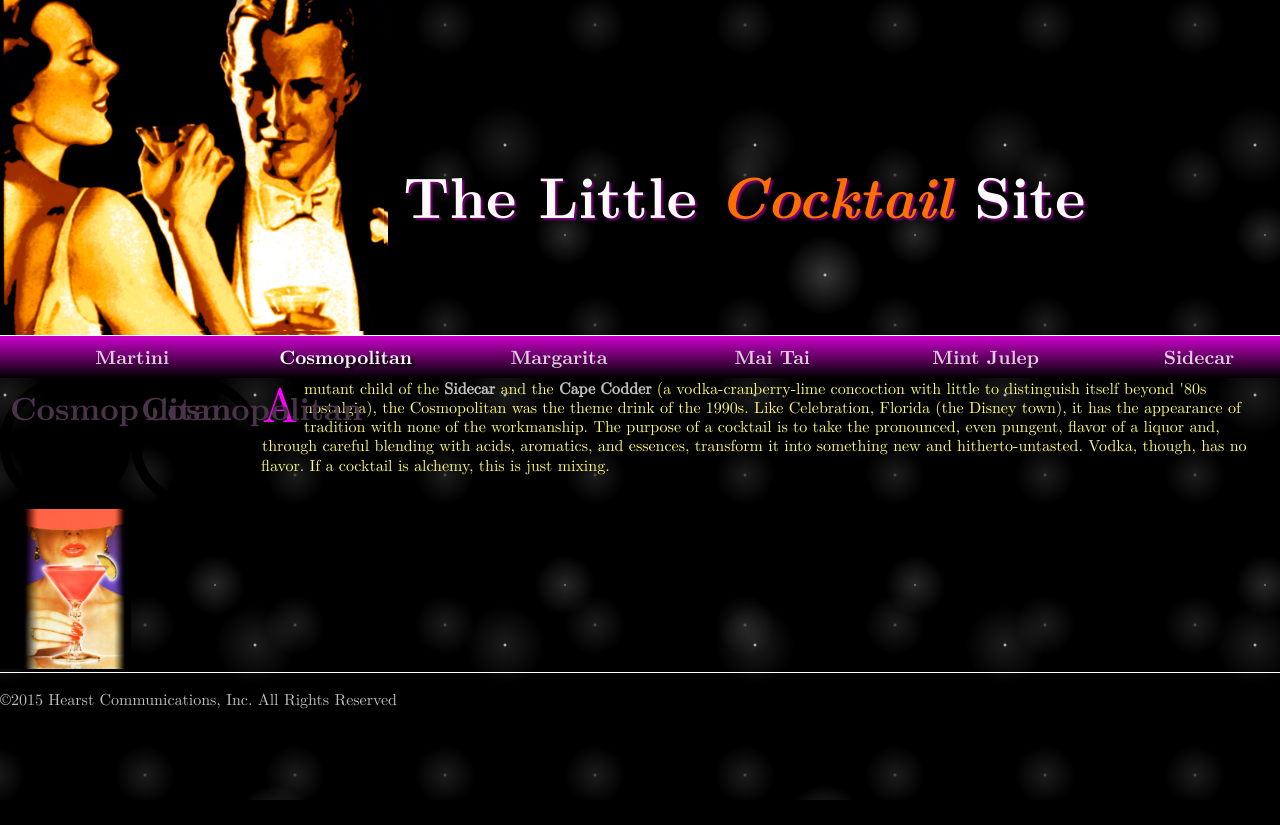
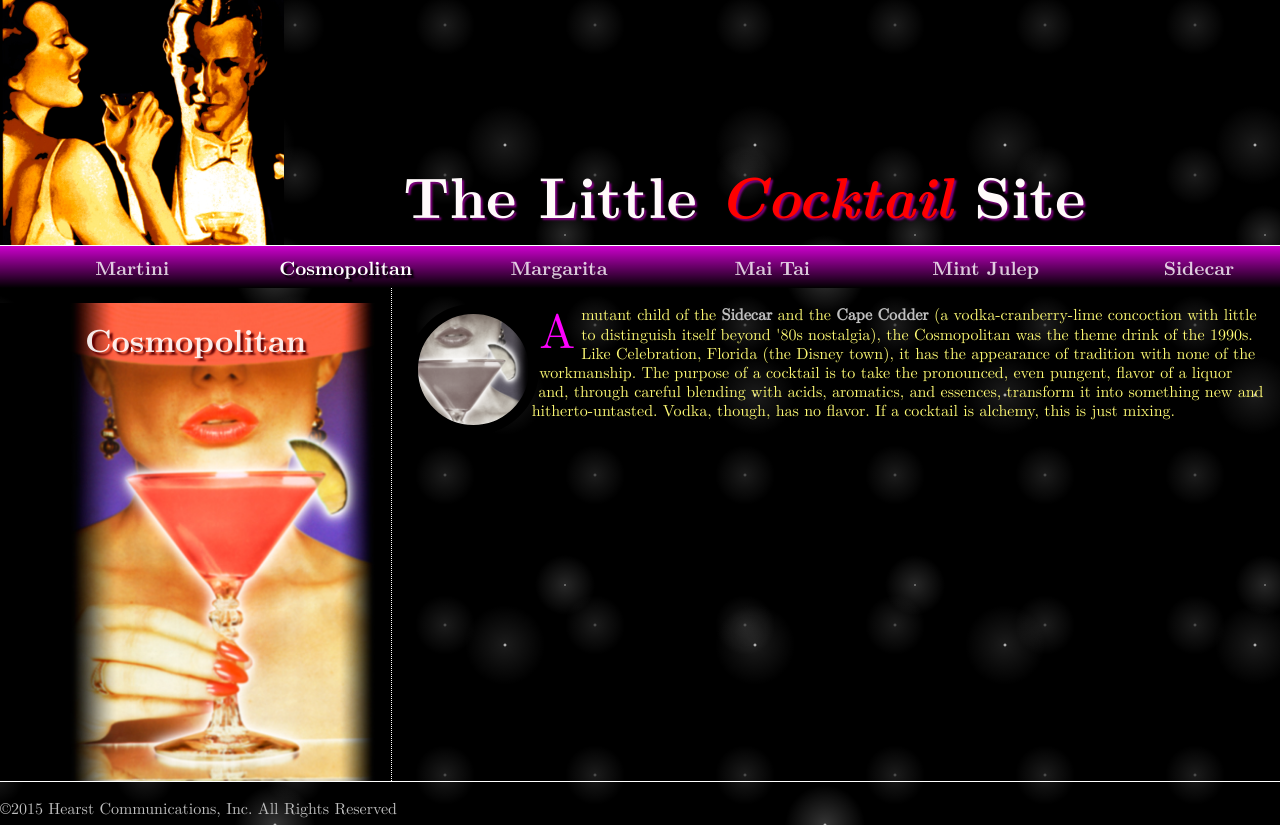
Before and after one commit to knavesmireBoy/cocktail, a PHP site: page /c5/index.html in a window 1280 px wide. Before the commit the page ends 800 px from the top, so only its background shows below. Run offline with PHP 8.4, Linux system fonts and the light colour scheme.

Commit message:
ready for new content tweaking

```diff
--- a/c1/index.html
+++ b/c1/index.html
@@ -4,6 +4,8 @@
 <head>
     <title>Martini</title>
     <meta charset="UTF-8">
+    <meta content="IE=edge" http-equiv="X-UA-Compatible">
+    <meta content="width=device-width, initial-scale=1" name="viewport">
     <link rel="stylesheet" href="../css/fonts.css">
     <link rel="stylesheet" href="../css/main.css">
     <link rel="stylesheet" href="../css/hoverTabs.css">
--- a/c2/index.html
+++ b/c2/index.html
@@ -4,6 +4,8 @@
 <head>
     <title>Sidecar</title>
     <meta charset="UTF-8">
+    <meta content="IE=edge" http-equiv="X-UA-Compatible">
+    <meta content="width=device-width, initial-scale=1" name="viewport">
     <link rel="stylesheet" href="../css/fonts.css">
     <link rel="stylesheet" href="../css/main.css">
     <link rel="stylesheet" href="../css/hoverTabs.css">
--- a/c5/index.html
+++ b/c5/index.html
@@ -4,15 +4,18 @@
 <head>
     <title>Cosmopolitan</title>
     <meta charset="UTF-8">
+    <meta content="IE=edge" http-equiv="X-UA-Compatible">
+    <meta content="width=device-width, initial-scale=1" name="viewport">
     <link rel="stylesheet" href="../css/fonts.css">
     <link rel="stylesheet" href="../css/main.css">
     <link rel="stylesheet" href="../css/hoverTabs.css">
 </head>
 
 <body id="c5">
-    <div  id="header"><div><img src="../img/fc.jpg" /></div><h1><a href="..">The Little <em>Cocktail</em> Site</a></h1>
+    <div  id="header"><h1><a href="..">The Little <em>Cocktail</em> Site</a></h1>
 </div>
-
+<label class="menu" for="menu-toggle"></label>
+<input id="menu-toggle" type="checkbox">
 <ul id="nav"><li><a href="../c1/">Martini</a><ul><li><a href="../c1/recipe.html">Recipe</a></li>
 </ul>
 </li><li><a href="../c5/">Cosmopolitan</a><ul><li><a href="../c5/recipe.html">Recipe</a></li>
@@ -21,12 +24,12 @@
 </ul></li><li><a href="../c4/">Mint Julep</a><ul><li><a href="../c4/recipe.html">Recipe</a></li>
 </ul></li><li><a href="../c2/">Sidecar</a><ul><li><a href="../c2/recipe.html">Recipe</a></li>
 </ul></li></ul>
-<div class="innerwrap"><div id="sidebar">
-    <h2>Cosmopolitan</h2>
+<div class="innerwrap"><div class="sidebar">
+  <a href="http://www.esquire.com/food-drink/drinks/recipes/a3673/cosmopolitan-drink-recipe/">Cosmopolitan</a>
 <div><img src="../img/cosmo.jpg"></div>
 </div>
-<div  id="content">
-    <h2><a href="http://www.esquire.com/food-drink/drinks/recipes/a3673/cosmopolitan-drink-recipe/">Cosmopolitan</a></h2>
+<div class="content">
+    <h2></h2>
 
   <p>A mutant child of the <b>Sidecar</b> and the <b>Cape Codder</b> (a vodka-cranberry-lime concoction with little to distinguish itself beyond '80s nostalgia), the Cosmopolitan was the theme drink of the 1990s. Like Celebration, Florida (the Disney town), it has the appearance of tradition with none of the workmanship. The purpose of a cocktail is to take the pronounced, even pungent, flavor of a liquor and, through careful blending with acids, aromatics, and essences, transform it into something new and hitherto-untasted. Vodka, though, has no flavor. If a cocktail is alchemy, this is just mixing.</p>
 
@@ -34,5 +37,11 @@
 <div class="footer">
     <p><a href="http://www.hearst.com/">&copy;2015 Hearst Communications, Inc.</a> All Rights Reserved
     </p></div>
+    <script src="../js/viewportSize.js"></script>
+    <script src="../js/shims.js"></script>
+    <script src="../js/underscore.js"></script>
+    <script src="../js/classlist.js"></script>
+    <script src="../js/global.js"></script>
+    <script src="../js/cocktail.js"></script>
 </body>
 </html>
--- a/c6/index.html
+++ b/c6/index.html
@@ -1,7 +1,9 @@
 <!DOCTYPE html>
 <html lang="en">
 <head> <title>Mai-Tai</title>
-    <meta charset="UTF-8">
+  <meta charset="UTF-8">
+  <meta content="IE=edge" http-equiv="X-UA-Compatible">
+  <meta content="width=device-width, initial-scale=1" name="viewport">
     <link rel="stylesheet" href="../css/fonts.css">
     <link rel="stylesheet" href="../css/main.css">
     <link rel="stylesheet" href="../css/hoverTabs.css">
--- a/css/main.css
+++ b/css/main.css
@@ -8,6 +8,9 @@ body {
 	font-size: 1em;
 	line-height: 1.2;
 	background-color: black;
+}
+#home {
+	margin: 1em 0 0;
 }
 
 .menu {
@@ -51,11 +54,10 @@ h2, .sidebar a {
 	color: rgba(204, 0, 204, 1);
 }
 
-h2 {
+.content h2 {
 	background-color: transparent;
 	background-repeat: no-repeat;
-
-	 float: left;
+float: left;
  height: 111px;
  width: 111px;
  shape-outside: circle(50%);
@@ -63,6 +65,7 @@ h2 {
  border: solid 10px black;
  filter: grayscale(90%);
 }
+
 #c1 h2 {
 	background-image: url('../img/martini.jpg');
 	background-position: 50% 30%;
@@ -78,11 +81,22 @@ h2 {
 	background-position: 30% 60%;
 	background-size: 225%;
 }
+#c4 h2 {
+	background-image: url('../img/julep.jpg');
+	background-position: 90% 55%;
+	background-size: 170%;
+}
+#c5 h2 {
+	background-image: url('../img/cosmo.jpg');
+	background-position: 90% 30%;
+	background-size: 170%;
+}
 #c6 h2 {
 	background-image: url('../img/maitai.jpg');
 	background-position: 90% 55%;
 	background-size: 170%;
 }
+
 
 h2:hover {
 	filter: none;
@@ -148,6 +162,7 @@ div>img {
 
 h1 em {
 	color: rgb(255, 111, 0);
+	color: red;
 }
 
 
@@ -301,6 +316,9 @@ h1, h2, legend, #nav>li a, .sidebar a {
 	background-repeat: no-repeat;
 	background-size: contain;
 }
+#home #header {
+	background-image: none;
+}
 
 #nav {
 	border-top: 1px solid white;
@@ -445,7 +463,9 @@ ul#bar li {
 #home h1 {
 	float: none;
 	font-size: 2.5em;
-	margin: 0
+	margin: 0;
+	padding: 0 0 0 1em;
+
 }
 
 #header h2 {
@@ -543,6 +563,10 @@ ul#bar li {
 		top: 4em;
 		text-shadow: 1px 1px 2px black;
 	}
+	#header {
+		background-size: 60%;
+		background-position: -30% 0;
+	}
 	#c1 #header {
 		background-image: url("../img/martini.jpg");
 	}
@@ -552,6 +576,15 @@ ul#bar li {
 	#c3 #header {
 		background-image: url("../img/margarita.jpg");
 	}
+	#c4 #header {
+		background-image: url("../img/julep.jpg");
+	}
+	#c5 #header {
+		background-image: url("../img/cosmo.jpg");
+	}
+	#c6 #header {
+		background-image: url("../img/maitai.jpg");
+	}
 }
 
 #menu-toggle {
--- a/index.html
+++ b/index.html
@@ -1,6 +1,9 @@
 <!DOCTYPE html>
 <html lang="en">
 <head>
+  <meta charset="UTF-8">
+  <meta content="IE=edge" http-equiv="X-UA-Compatible">
+  <meta content="width=device-width, initial-scale=1" name="viewport">
     <title>Welcome</title>
     <link rel="stylesheet" href="css/main.css">
     <link rel="stylesheet" href="css/fonts.css">
--- a/js/cocktail.js
+++ b/js/cocktail.js
@@ -118,15 +118,17 @@ var instr = {
 margarita: [["Shake well with cracked ice, then strain into a chilled cocktail glass that has had its rim rubbed with lime juice and dipped in coarse salt.", "A note on the <a href='http://www.esquire.com/features/tequila-drinks'>tequila</a>: It should be 100 percent agave, the plant from which the stuff is traditionally made. Save the great golden <em>añejos</em> for sipping.", "A note on the Cointreau: It yields results clearly superior to triple sec, most brands of which are marred by an unpleasant chemical aftertaste."],["<a href='.'>Margarita</a>", "2 oz tequila -- silver tequila", "1 oz Cointreau","1 oz lime juice", "<b>Cocktail Glass</b>"]],
 martini: [["Fill a metal shaker with cracked ice.", "Pour in the dry vermouth (we prefer Noilly Prat), stir briefly, and strain out (this may be discarded).", "Add 4 ounces gin (we prefer Tanqueray, Bombay Sapphire, Beefeater) -- you want it around 94-proof.","Stir briskly for about 10 seconds, strain into chilled cocktail glass, and garnish with an olive."],["<a href='.'>Martini</a>", "4 oz gin", "1 Dry Vermouth", "<b>Cocktail Glass</b>"]],
 sidecar: [["Shake well with cracked ice, then strain into a chilled cocktail glass that has had its outside rim rubbed with lemon juice and dipped in sugar"] ,["<a href='.'>Sidecar</a>", "1 1/2 ounces cognac", "3/4 ounce Cointreau", "3/4 ounce lemon juice",  "<b>Cocktail Glass</b>"]],
-maitai: [['Stir the rum, lime juice, curaçao, orgeat syrup (an almond syrup sometimes inflicted on coffee; for all we know, you can pick some up at your local Starbucks), and "rock candy syrup" (no more than sugar syrup -- look that up in your <i>Joy of Cooking</i> -- made with a couple drops of vanilla extract) with cracked ice in a chilled cocktail shaker.', 'Shake well and pour unstrained into a large Collins glass (or, of course, tiki mug). If making two or more, you might want to strain the mixture into the glasses, <i>then</i> pour in the ice (to ensure even distribution). Garnish with half a lime shell and sprig of mint.'], ['<a href="../c6/">Mai Tai</a>','2 oz rum -- dark rum<','1 ounce lime juice,.','1/2 oz orange curacao','1.2 oz orgeat syrup','1/8 oz simple syrup','<b>Large collins glass</b>']]
+maitai: [['Stir the rum, lime juice, curaçao, orgeat syrup (an almond syrup sometimes inflicted on coffee; for all we know, you can pick some up at your local Starbucks), and "rock candy syrup" (no more than sugar syrup -- look that up in your <i>Joy of Cooking</i> -- made with a couple drops of vanilla extract) with cracked ice in a chilled cocktail shaker.', 'Shake well and pour unstrained into a large Collins glass (or, of course, tiki mug). If making two or more, you might want to strain the mixture into the glasses, <i>then</i> pour in the ice (to ensure even distribution). Garnish with half a lime shell and sprig of mint.'], ['<a href="../c6/">Mai Tai</a>','2 oz rum -- dark rum<','1 ounce lime juice,.','1/2 oz orange curacao','1.2 oz orgeat syrup','1/8 oz simple syrup','<b>Large collins glass</b>']],
+mintjulep: [["Representing the High Kentucky School of Julepistics)","Place 5 or 6 leaves of mint in the bottom of a prechilled, dry 12-ounce glass or silver beaker. Add sugar and crush slightly with a muddler. Pack glass with finely cracked ice. Pour a generous 3 ounces of Kentucky bourbon over the ice. Stir briskly until the glass frosts. Add more ice and stir again before serving.  Stick a few sprigs of mint into the ice so that the partaker will get the aroma.","Still not enough mint flavor? Try this: For each julep, lightly cover about 10 sprigs of mint with superfine sugar, add an ounce of spring water, macerate, let stand for 10-15 minutes, and strain through a fine sieve into the ice-filled glass. Then add whiskey and proceed as above. If you'll stoop to maceration, you might also want to float 1/2 ounce of dark Jamaica rum on top."],['<a href="../c4/">Mint Julep</a>','Mint','1 teaspoon sugar','3 oz whiskey -- bourbon<','<b>Silver Beaker</b']],
+cosmo: [["Shake ingredients well with cracked ice, then strain into a chilled cocktail glass., ", "Some frost the rim of the glass with sugar, à la the <b>Sidecar</b> This looks great -- looks being the Cosmopolitan's strong point -- so why not?", "Some even suggest a dash of orange bitters, if you can get them. Couldn't hurt."], ['<a href="../c5/">Cosmopolitan', '2 oz vodka','1 oz Cointreau', '1 oz cranberry juice', 'lime juice', '<b>Cocktail Glass</b>']]
 },
 lookup = {
   c1: 'martini',
   c2: 'sidecar',
   c3: 'margarita',
-  c4: 'maitai',
-  c5: 'mintjulep',
-  c6: 'sidecar'
+  c6: 'maitai',
+  c4: 'mintjulep',
+  c5: 'cosmo'
 }
 
 var utils = speakEasy.Util,
```
Also changed, not shown: c4/index.html (+15 -10 lines).
